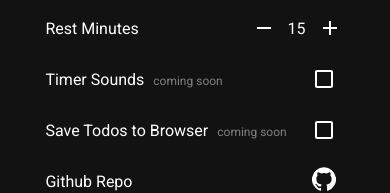
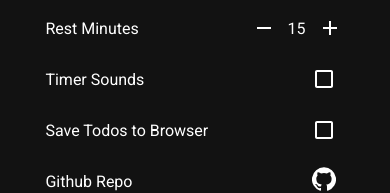
Before and after one commit to naznsan/pomotodo, a React (Create React App) app: page / in a window 390 px wide. Both pictures are taken after a click on the icon 360 px from the left and 32 px from the top of the page. Shown: the part 375-568 px from the top of the page. Built offline with nearby package versions, Linux system fonts and the light colour scheme; what uifx would draw is missing.

Commit message:
Fix mobile view for NewTodoForm and Todo when editing

```diff
--- a/src/LoadingWrapper.js
+++ b/src/LoadingWrapper.js
@@ -61,8 +61,6 @@ class LoadingWrapper extends Component {
 			savedTodos: savedTodos,
 			sound: sound === "true",
 		});
-
-		console.log("loaded");
 	}
 
 	render() {
--- a/src/PomoTodo.js
+++ b/src/PomoTodo.js
@@ -15,6 +15,11 @@ const styles = {
 		alignItems: "center",
 		backgroundColor: "#121212",
 		padding: "0 0.5em",
+	},
+	"@media only screen and (max-width: 480px)": {
+		PomoTodo: {
+			borderRadius: "0",
+		},
 	},
 };
 
--- a/src/index.css
+++ b/src/index.css
@@ -31,3 +31,9 @@ code {
 #root {
 	height: 100%;
 }
+
+@media only screen and (max-width: 480px) {
+	body {
+		background: #121212;
+	}
+}
--- a/src/navbar/Settings.js
+++ b/src/navbar/Settings.js
@@ -59,10 +59,7 @@ class Settings extends Component {
 					<NumberInput value={restTime} changeTime={changeRestTime} />
 				</div>
 				<div className={classes.settingsGroup}>
-					<p>
-						Timer Sounds{" "}
-						<span className={classes.messageText}>coming soon</span>
-					</p>
+					<p>Timer Sounds </p>
 					<Checkbox
 						className={classes.checkbox}
 						color="primary"
@@ -71,10 +68,7 @@ class Settings extends Component {
 					/>
 				</div>
 				<div className={classes.settingsGroup}>
-					<p>
-						Save Todos to Browser{" "}
-						<span className={classes.messageText}>coming soon</span>
-					</p>
+					<p>Save Todos to Browser </p>
 					<Checkbox
 						className={classes.checkbox}
 						color="primary"
--- a/src/todoList/NewTodoForm.js
+++ b/src/todoList/NewTodoForm.js
@@ -29,6 +29,16 @@ const styles = {
 			backgroundColor: "#121212",
 			color: "#eeeeee",
 			outline: "none",
+		},
+	},
+	"@media only screen and (max-width: 480px)": {
+		NewTodoForm: {
+			"& input": {
+				width: "85%",
+			},
+			"& button": {
+				width: "15%",
+			},
 		},
 	},
 };
@@ -74,6 +84,7 @@ class NewTodoForm extends Component {
 						name="desc"
 						value={this.state.desc}
 						placeholder="Add New Todo"
+						autoComplete="off"
 					></input>
 				</div>
 				<button>
--- a/src/todoList/Todo.js
+++ b/src/todoList/Todo.js
@@ -41,6 +41,12 @@ const styles = {
 	},
 	delete: {
 		backgroundColor: "#cf6679",
+	},
+	"@media only screen and (max-width: 480px)": {
+		todoInput: {
+			border: "1px solid green",
+			width: "80%",
+		},
 	},
 };
 
```
